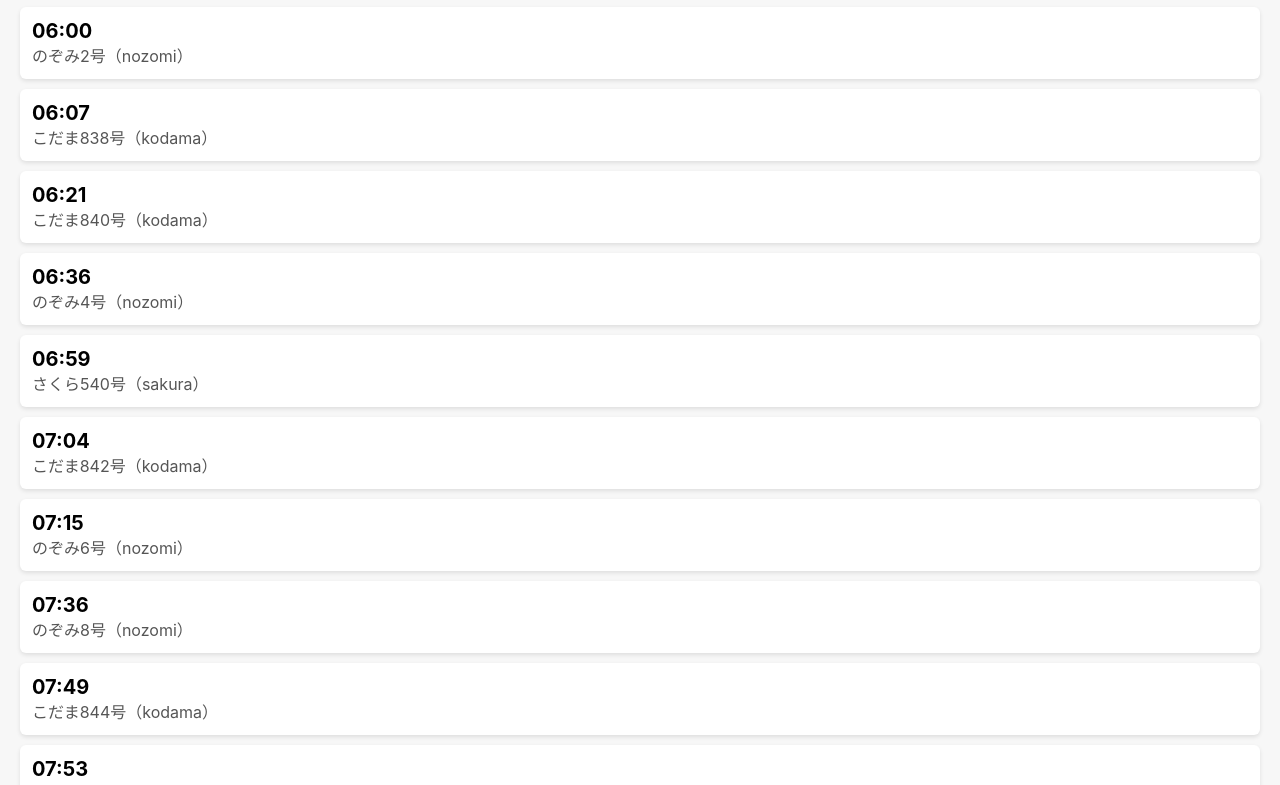
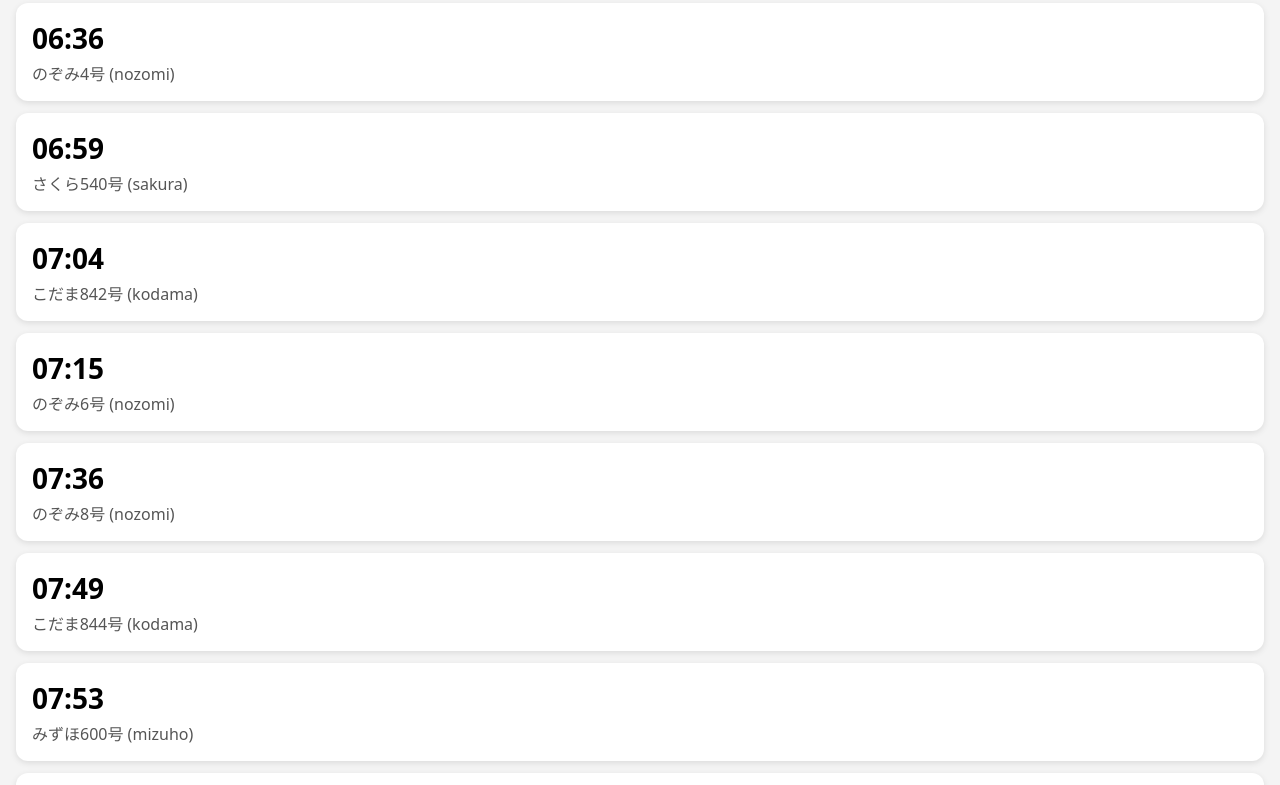
Before and after one commit to fuutaka500128-byte/fuutaka500128-byte.github.io, a plain HTML site: page index.html in a window 1280 px wide. Shown: the part 102-887 px from the top of the page. Drawn offline with Linux system fonts and the light colour scheme.

Commit message:
index.html を更新

```diff
--- a/index.html
+++ b/index.html
@@ -1,68 +1,84 @@
 <!DOCTYPE html>
 <html lang="ja">
 <head>
-  <meta charset="UTF-8" />
+  <meta charset="UTF-8">
   <title>博多行き新幹線 時刻表</title>
-  <meta name="viewport" content="width=device-width, initial-scale=1.0" />
+  <meta name="viewport" content="width=device-width, initial-scale=1.0">
   <style>
     body {
-      font-family: -apple-system, BlinkMacSystemFont, "Segoe UI",
-                   Roboto, "Hiragino Kaku Gothic ProN", Meiryo, sans-serif;
-      background: #f7f7f7;
+      font-family: system-ui, sans-serif;
+      background: #f4f4f4;
       margin: 0;
-      padding: 20px;
+      padding: 16px;
     }
     h1 {
       text-align: center;
     }
-    .train {
+    .card {
       background: #fff;
-      margin: 10px 0;
-      padding: 12px;
-      border-radius: 6px;
-      box-shadow: 0 2px 4px rgba(0,0,0,0.1);
+      border-radius: 12px;
+      padding: 16px;
+      margin-bottom: 12px;
+      box-shadow: 0 2px 6px rgba(0,0,0,0.1);
     }
     .time {
-      font-size: 20px;
+      font-size: 28px;
       font-weight: bold;
     }
-    .type {
+    .name {
       color: #555;
+      margin-top: 4px;
     }
   </style>
 </head>
+<body>
 
-<body>
 <h1>博多行き新幹線 時刻表</h1>
-  <div id="list">読み込み中…</div>
+<div id="list"></div>
 
 <script>
-    fetch("./hakata.json")
-      .then(response => {
-        if (!response.ok) {
-          throw new Error("JSONが読み込めません");
-        }
-        return response.json();
-      })
+fetch('hakata.json')
+  .then(res => res.json())
   .then(data => {
-        const list = document.getElementById("list");
-        list.innerHTML = "";
+    const list = document.getElementById('list');
+
+    const now = new Date();
+    const nowMinutes = now.getHours() * 60 + now.getMinutes();
+
+    let firstFutureCard = null;
 
     data.trains.forEach(train => {
-          const div = document.createElement("div");
-          div.className = "train";
-          div.innerHTML = `
+      const [h, m] = train.time.split(':').map(Number);
+      const trainMinutes = h * 60 + m;
+
+      // ⬇ 過去の列車は表示しない
+      if (trainMinutes < nowMinutes) return;
+
+      const card = document.createElement('div');
+      card.className = 'card';
+
+      card.innerHTML = `
         <div class="time">${train.time}</div>
-            <div class="type">${train.name}（${train.type}）</div>
+        <div class="name">${train.name} (${train.type})</div>
       `;
-          list.appendChild(div);
+
+      list.appendChild(card);
+
+      // ⬇ 最初の「未来列車」を記録
+      if (!firstFutureCard) {
+        firstFutureCard = card;
+      }
     });
-      })
-      .catch(error => {
-        document.getElementById("list").textContent =
-          "データの読み込みに失敗しました";
-        console.error(error);
+
+    // ⬇ 自動スクロール
+    if (firstFutureCard) {
+      firstFutureCard.scrollIntoView({
+        behavior: 'smooth',
+        block: 'center'
+      });
+    }
   });
 </script>
+
 </body>
 </html>
```
Lines whose indentation alone changed are shown as unchanged.
